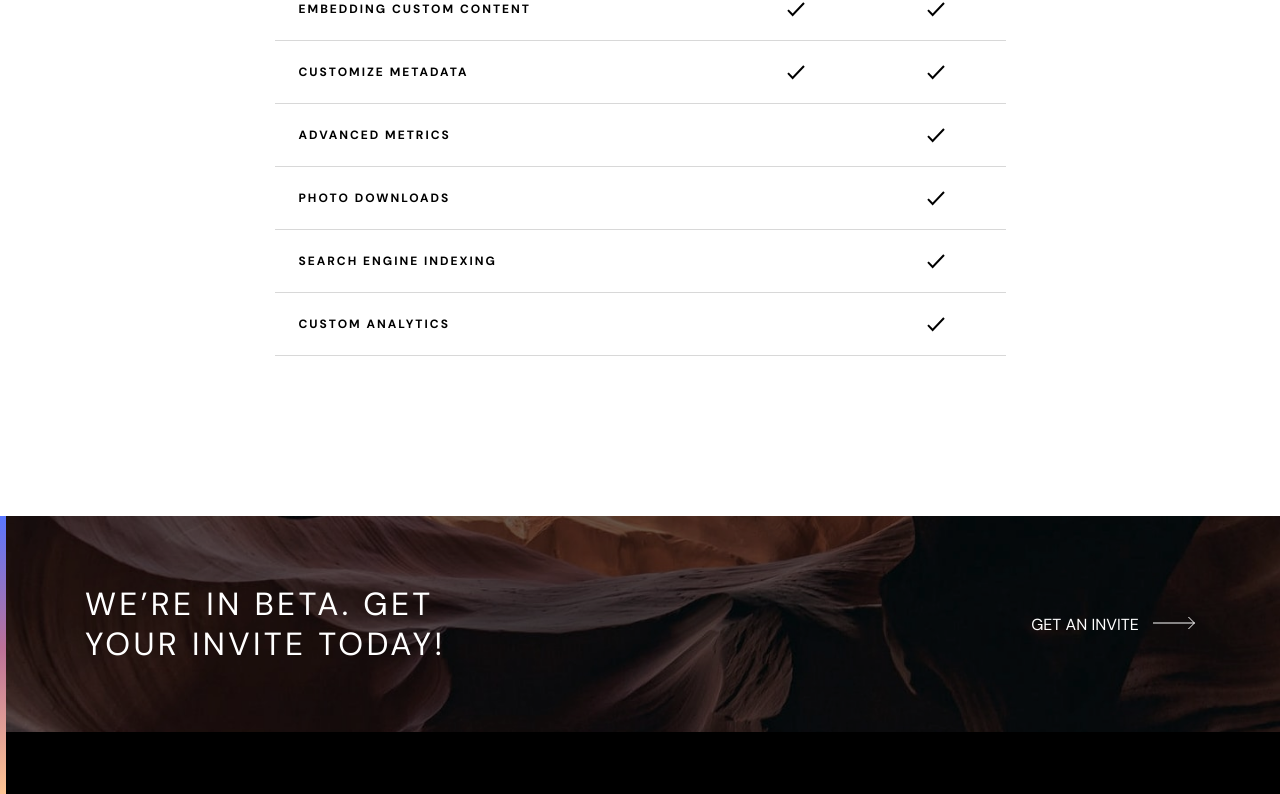
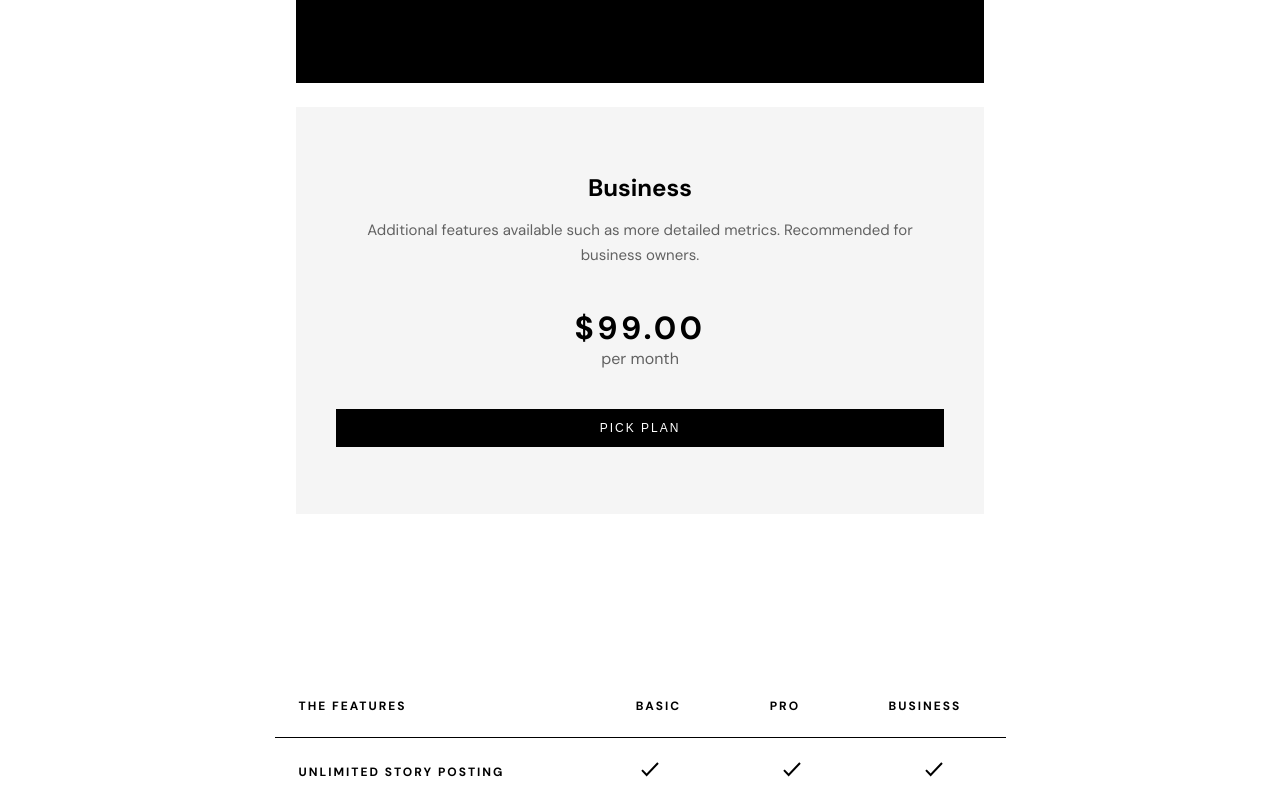
Before and after one commit to MrNicholson85/photosnap, a Vue app: page /pricing in a window 1280 px wide. Shown: the part 1580-2374 px from the top of the page. Built offline with nearby package versions, Linux system fonts and the light colour scheme.

Commit message:
polish pass v2

```diff
--- a/src/components/PricingTier.vue
+++ b/src/components/PricingTier.vue
@@ -79,6 +79,10 @@ export default {
         padding-top: 120px;
 
         @media(min-width: $tablet) {
+            width: $tablet;
+        }
+
+        @media(min-width: $desktop) {
             width: $container;
         }
 
@@ -91,6 +95,13 @@ export default {
             margin-bottom: 80px;
 
             @media(min-width: $tablet) {
+                grid-template-columns: repeat(1, 100%);
+                column-gap: 30px;
+                row-gap: 0;
+                padding: 0 40px;
+            }
+
+            @media(min-width: $desktop) {
                 grid-template-columns: repeat(3, 350px);
                 column-gap: 30px;
                 row-gap: 0;
@@ -104,6 +115,10 @@ export default {
             background-color: #F5F5F5;
             padding: 0 40px;
             height: 407px;
+
+            @media(min-width: $tablet) {
+                margin-bottom: 24px;
+            }
 
             .sub-length {
                 opacity: .6;
--- a/src/components/compareServices.vue
+++ b/src/components/compareServices.vue
@@ -2,17 +2,22 @@
     <div class="compareServices">
         <div class="compareServices__titles">
             <div class="h4 heavy">THE FEATURES</div>
-            <span class="h4 heavy">BASIC</span>
-            <span class="h4 heavy">PRO</span>
-            <span class="h4 heavy">BUSINESS</span>
+
+            <div class="compareServices__tier-titles">
+                <span class="h4 heavy compareServices__tier">BASIC</span>
+                <span class="h4 heavy compareServices__tier">PRO</span>
+                <span class="h4 heavy compareServices__tier">BUSINESS</span>
+            </div>
         </div>
         <div v-for="rows in serverceRows" class="compareServices__row">
             <div class="compareServices__title h4 heavy">
                 {{rows.title}}
             </div>
-            <div class="compareServices__teirCheck"><img v-if="rows.basicTeir === true" :src="checkmark"></div>
-            <div class="compareServices__teirCheck"><img v-if="rows.proTeir === true" :src="checkmark"></div>
-            <div class="compareServices__teirCheck"><img v-if="rows.businessTeir === true" :src="checkmark"></div>
+            <div class="compareServices__tiers">
+                <div class="compareServices__teirCheck"><p>Basic</p><img v-if="rows.basicTeir === true" :src="checkmark"></div>
+                <div class="compareServices__teirCheck"><p>Pro</p><img v-if="rows.proTeir === true" :src="checkmark"></div>
+                <div class="compareServices__teirCheck"><p>Businesss</p><img v-if="rows.businessTeir === true" :src="checkmark"></div>
+            </div>
         </div>
     </div>
 </template>
@@ -41,7 +46,7 @@ export default {
 @import '../assets/styles/variable.scss';
 
 .compareServices {
-    width: $mobile;
+    width: 315px;
     margin: 0 auto;
     padding-top: 80px;
     padding-bottom: 160px;
@@ -50,34 +55,78 @@ export default {
         width: 731px;
     }
 
-    &__titles,
+    &__tiers {
+        display: grid;
+        grid-template-columns: repeat(3, 100px);
+
+        @media (min-width: $tablet) {
+            display: flex;
+            justify-content: space-around;
+            width: 100%;
+        }
+    }
+
     &__row {
-        display: grid;
         border-bottom: $pureBlack 1px solid;
         padding-bottom: 23px;
         align-items: center;
-        padding-left: 24px;
+        padding-top: 23px;
+        border-bottom: #D8D8D8 1px solid;
 
         @media(min-width: $tablet) {
             display: grid;
-            grid-template-columns: auto 140px 140px 140px;
+            grid-template-columns: auto 427px;
+            padding-left: 24px;
         }
     }
 
     &__titles {
+        border-bottom: $pureBlack 1px solid;
+        padding-bottom: 23px;
+        align-items: center;
+
+        @media(min-width: $tablet) {
+            display: grid;
+            grid-template-columns: auto 414px;
+            padding-left: 24px;
+        }
+
         span {
             text-align: center;
         }
     }
 
-    &__row {
-        padding-top: 23px;
-        border-bottom: #D8D8D8 1px solid;
+    &__tier-titles {
+        display: flex;
+        justify-content: space-around;
+    }
+
+    &__tier {
+        display: none;
+
+        @media(min-width: $tablet) {
+            display: block;
+        }
     }
 
     &__teirCheck {
+        display: inline-block;
+        position: initial;
+
+        @media (min-width: $desktop) {
         display: grid;
         justify-content: center;
+        }
+
+        p {
+            display: block;
+            color: $pureBlack;
+            opacity: 0.6;
+
+            @media(min-width: $tablet) {
+                display: none;
+            }
+        }
     }
 }
 </style>
--- a/src/components/ctaBanner.vue
+++ b/src/components/ctaBanner.vue
@@ -30,6 +30,7 @@ export default {
         position: relative;
         display: flex;
         background-size: cover;
+        height: 280px;
 
         &::before {
             position: absolute;
@@ -69,9 +70,13 @@ export default {
 
             @media (min-width: $tablet) {
                 grid-template-columns: 400px auto;
-            padding: 68px 0;
+                padding: 68px 0;
+                width: $tablet;
+                justify-content: space-around;
+            }
 
-            width: $container;
+            @media(min-width: $desktop) {
+                width: $container;
             }
         }
 
```
Lines whose indentation alone changed are shown as unchanged.
